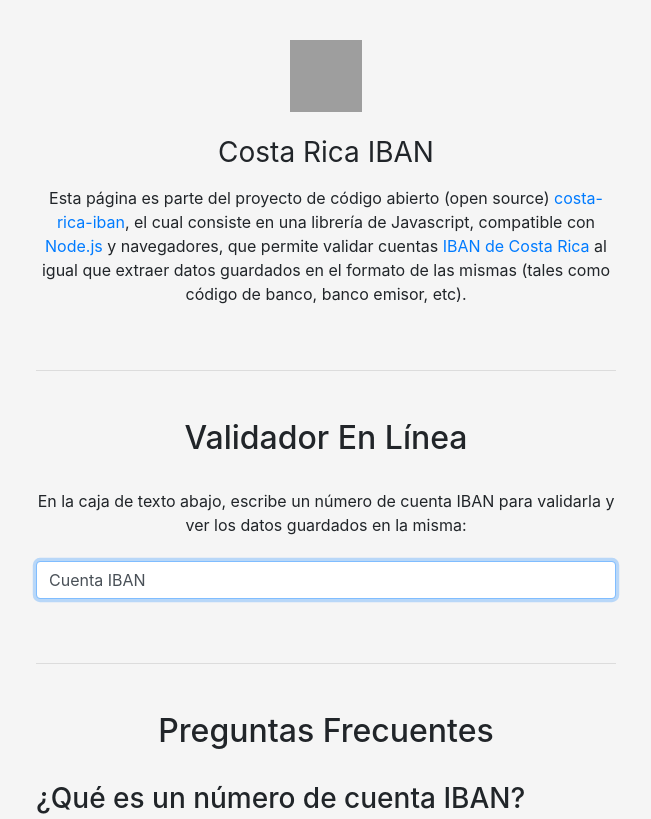
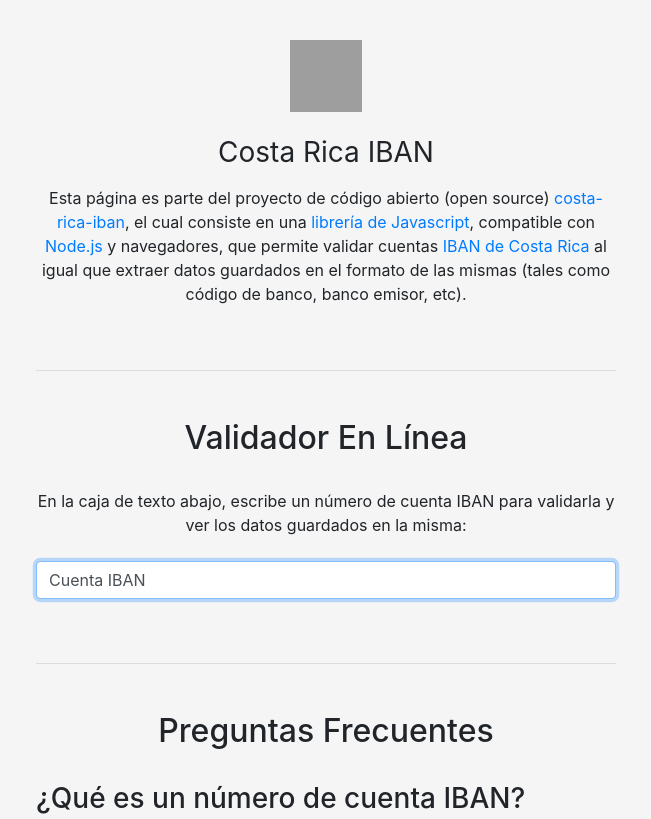
Before and after one commit to jeanlescure/costa-rica-iban, a website built with webpack: page index.html in a window 1280 px wide. Shown: the top 819 px of the page, without its empty margins (314-965 px from the left). Built offline with nearby package versions, Linux system fonts and the light colour scheme; grey boxes are pictures that could not be loaded.

Commit message:
fix typo

```diff
--- a/index.html
+++ b/index.html
@@ -135,7 +135,7 @@
       <h1 class="h3 mb-3 font-weight-normal">Costa Rica IBAN</h1>
       <p>
         Esta página es parte del proyecto de código abierto (open source) <a target="_blank" rel="noopener noreferrer" href="https://www.npmjs.com/package/costa-rica-iban">costa-rica-iban</a>,
-        el cual consiste en una <a target="_blank" rel="noopener noreferrer" href="https://es.khanacademy.org/computing/computer-programming/html-css-js/using-js-libraries-in-your-webpage/a/whats-a-js-library"></a>librería de Javascript</a>,
+        el cual consiste en una <a target="_blank" rel="noopener noreferrer" href="https://es.khanacademy.org/computing/computer-programming/html-css-js/using-js-libraries-in-your-webpage/a/whats-a-js-library">librería de Javascript</a>,
         compatible con <a target="_blank" rel="noopener noreferrer" href="https://nodejs.org/es/">Node.js</a> y navegadores,
         que permite validar cuentas <a target="_blank" rel="noopener noreferrer" href="https://www.bgeneral.fi.cr/conozca-el-iban/">IBAN de Costa Rica</a> al igual que extraer datos guardados
         en el formato de las mismas (tales como código de banco, banco emisor, etc).</p>
```
